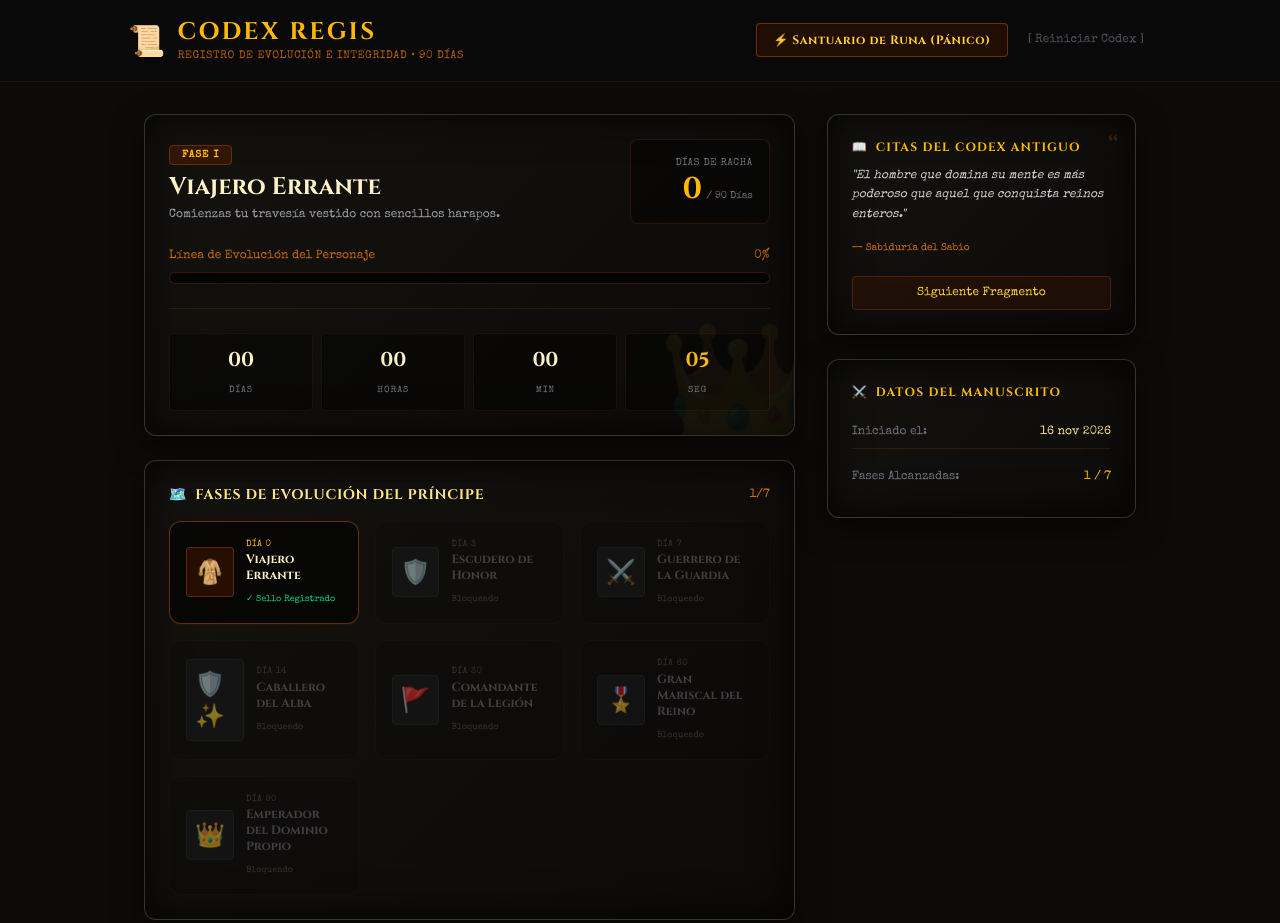
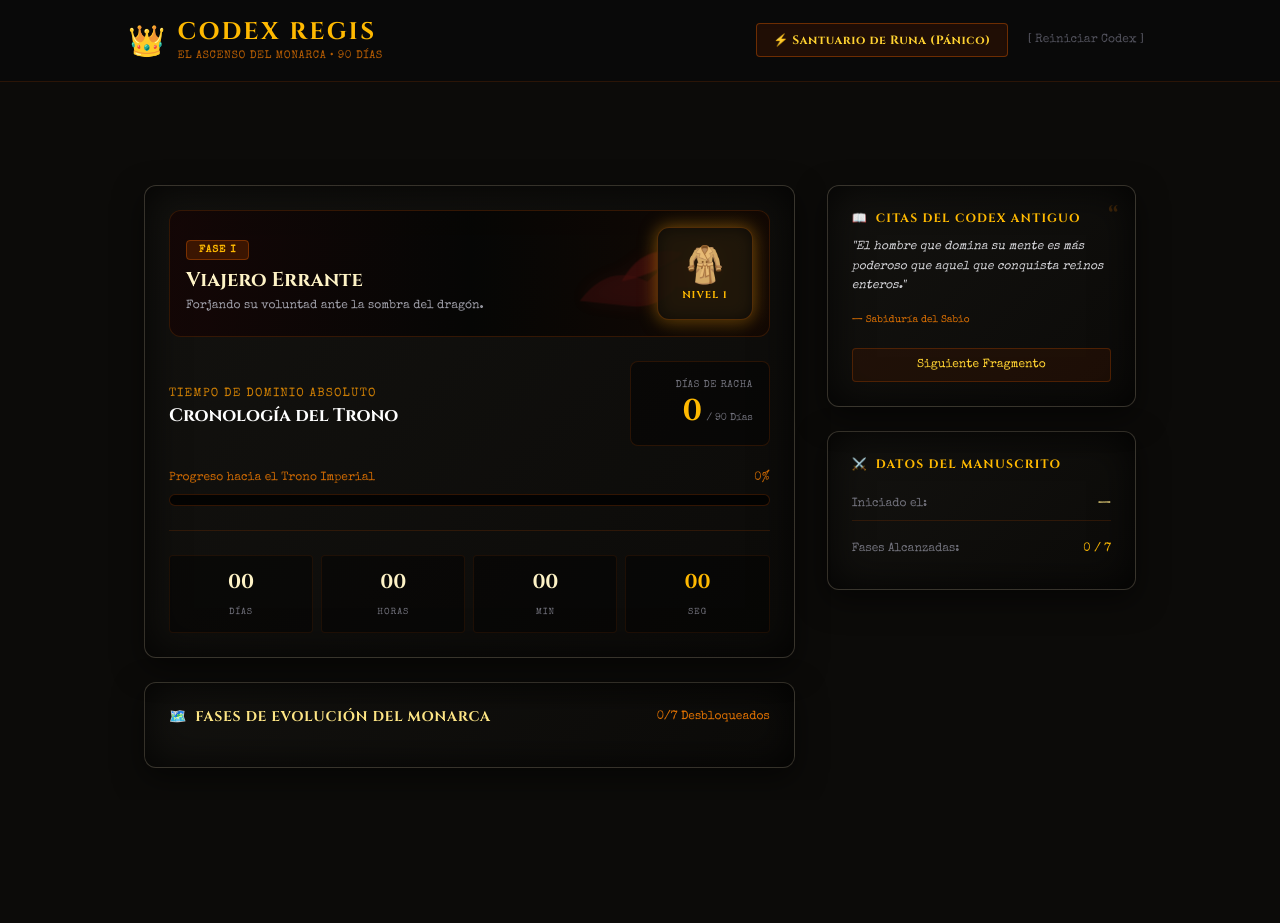
Before and after one commit to ddiegohoyos2007-tech/KingNF, a plain HTML site: page index.html in a window 1280 px wide. After the commit the page ends 800 px from the top, so only its background shows below. Drawn offline with nearby package versions, Linux system fonts and the light colour scheme.

Commit message:
Update index.html

```diff
--- a/index.html
+++ b/index.html
@@ -3,10 +3,10 @@
 <head>
     <meta charset="UTF-8">
     <meta name="viewport" content="width=device-width, initial-scale=1.0">
-    <title>Codex Regis — Bestiario de Disciplina</title>
+    <title>Codex Regis — El Ascenso del Monarca</title>
     <!-- Tailwind CSS -->
     <script src="https://cdn.jsdelivr.net/npm/@tailwindcss/browser@4"></script>
-    <!-- Google Fonts: Cinzel y Special Elite para estilo manuscrito medieval -->
+    <!-- Google Fonts -->
     <link href="https://fonts.googleapis.com/css2?family=Cinzel:wght@500;700;900&family=Special+Elite&family=Inter:wght@300;400;500;600&display=swap" rel="stylesheet">
     <style>
         body {
@@ -21,6 +21,23 @@
             border: 1px solid rgba(212, 197, 169, 0.2);
             box-shadow: inset 0 0 40px rgba(0, 0, 0, 0.8), 0 10px 30px rgba(0, 0, 0, 0.5);
         }
+        /* Animaciones épicas para el dragón y el príncipe */
+        @keyframes dragon-float {
+            0%, 100% { transform: translateY(0px) scale(1); filter: drop-shadow(0 0 8px rgba(239, 68, 68, 0.3)); }
+            50% { transform: translateY(-6px) scale(1.02); filter: drop-shadow(0 0 15px rgba(239, 68, 68, 0.6)); }
+        }
+        @keyframes prince-glow {
+            0%, 100% { filter: drop-shadow(0 0 5px rgba(245, 158, 11, 0.4)); }
+            50% { filter: drop-shadow(0 0 12px rgba(245, 158, 11, 0.8)); }
+        }
+        @keyframes fire-breath {
+            0%, 100% { opacity: 0.2; transform: scaleX(0.9); }
+            50% { opacity: 0.7; transform: scaleX(1.1); }
+        }
+        .animate-dragon { animation: dragon-float 6s ease-in-out infinite; }
+        .animate-prince { animation: prince-glow 4s ease-in-out infinite; }
+        .animate-fire { animation: fire-breath 3s ease-in-out infinite; }
+
         @keyframes rune-pulse {
             0%, 100% { transform: scale(1); opacity: 0.7; box-shadow: 0 0 15px rgba(212, 175, 55, 0.2); }
             50% { transform: scale(1.15); opacity: 1; box-shadow: 0 0 35px rgba(212, 175, 55, 0.5); }
@@ -34,10 +51,10 @@
     <header class="border-b border-amber-900/30 bg-zinc-950/90 backdrop-blur sticky top-0 z-50 py-4 px-6">
         <div class="max-w-5xl mx-auto flex flex-col sm:flex-row justify-between items-center gap-4">
             <div class="flex items-center gap-3">
-                <span class="text-3xl">📜</span>
+                <span class="text-3xl">👑</span>
                 <div>
                     <h1 class="font-cinzel text-xl sm:text-2xl font-bold tracking-widest text-amber-400">CODEX REGIS</h1>
-                    <p class="font-manuscript text-[11px] text-amber-600/80 tracking-wider">REGISTRO DE EVOLUCIÓN E INTEGRIDAD • 90 DÍAS</p>
+                    <p class="font-manuscript text-[11px] text-amber-600/80 tracking-wider">EL ASCENSO DEL MONARCA • 90 DÍAS</p>
                 </div>
             </div>
             <div class="flex items-center gap-3">
@@ -54,27 +71,56 @@
     <!-- CUERPO PRINCIPAL -->
     <main class="max-w-5xl w-full mx-auto px-4 py-8 grid grid-cols-1 lg:grid-cols-3 gap-8">
 
-        <!-- COLUMNA IZQUIERDA: ESTADO Y EVOLUCIÓN -->
+        <!-- COLUMNA IZQUIERDA: CONTADOR Y ESCENARIO ANIMADO (DRAGÓN + PRÍNCIPE) -->
         <div class="lg:col-span-2 space-y-6">
             <div class="parchment-card rounded-xl p-6 relative overflow-hidden">
-                <div class="absolute -right-6 -bottom-6 text-9xl opacity-5 pointer-events-none font-cinzel">👑</div>
 
+                <!-- ESCENARIO GRÁFICO ANIMADO DE FONDO (DRAGÓN Y PRÍNCIPE) -->
+                <div class="mb-6 bg-black/60 rounded-xl p-4 border border-amber-900/40 relative overflow-hidden flex flex-col sm:flex-row items-center justify-between gap-4">
+                    <!-- Efecto de atmósfera de fondo -->
+                    <div class="absolute inset-0 bg-gradient-to-r from-red-950/20 via-transparent to-amber-950/20 pointer-events-none"></div>
+
+                    <!-- DRAGÓN DE FONDO (ANIMADO) -->
+                    <div class="absolute right-4 top-2 opacity-30 pointer-events-none animate-dragon flex items-center">
+                        <svg class="w-48 h-32 text-red-600" viewBox="0 0 200 120" fill="currentColor">
+                            <!-- Silueta estilizada de Dragón con Alas -->
+                            <path d="M20,80 Q50,40 90,60 Q130,20 170,50 Q150,70 120,65 Q100,90 70,85 Z" fill="#991b1b" opacity="0.6"/>
+                            <path d="M60,60 Q80,20 120,30 Q100,50 60,60 Z" fill="#dc2626" class="animate-fire"/>
+                            <circle cx="160" cy="45" r="3" fill="#f87171"/>
+                        </svg>
+                    </div>
+
+                    <!-- INFORMACIÓN DEL RANGO -->
+                    <div class="z-10">
+                        <span id="prince-rank" class="font-manuscript text-[10px] uppercase tracking-widest bg-amber-950/80 text-amber-400 border border-amber-700/50 px-3 py-1 rounded font-bold">Fase I</span>
+                        <h2 id="prince-title" class="font-cinzel text-xl font-bold text-amber-100 mt-2">Viajero Errante</h2>
+                        <p id="prince-desc" class="font-manuscript text-xs text-zinc-400 mt-1 max-w-xs">Forjando su voluntad ante la sombra del dragón.</p>
+                    </div>
+
+                    <!-- PERSONAJE / PRÍNCIPE (ANIMADO AL LADO DEL CONTADOR) -->
+                    <div class="z-10 flex flex-col items-center justify-center bg-zinc-950/80 border border-amber-600/30 px-6 py-4 rounded-xl animate-prince shadow-lg">
+                        <div id="prince-avatar" class="text-4xl mb-1 transition-all duration-500">🧥</div>
+                        <span id="prince-level-badge" class="font-cinzel text-[10px] text-amber-400 font-bold tracking-widest uppercase">Nivel 1</span>
+                    </div>
+                </div>
+
+                <!-- CONTADOR EN TIEMPO REAL -->
                 <div class="flex flex-col md:flex-row justify-between items-start md:items-center gap-6 mb-6">
                     <div>
-                        <span id="prince-rank" class="font-manuscript text-[10px] uppercase tracking-widest bg-amber-950/60 text-amber-400 border border-amber-700/40 px-3 py-1 rounded font-bold">Iniciando Travesía...</span>
-                        <h2 id="prince-title" class="font-cinzel text-2xl font-bold text-amber-100 mt-2">Viajero Errante</h2>
-                        <p id="prince-desc" class="font-manuscript text-xs text-zinc-400 mt-1">El pergamino registra los primeros pasos de la voluntad.</p>
+                        <span class="font-manuscript text-xs text-amber-500/80 uppercase tracking-widest">Tiempo de Dominio Absoluto</span>
+                        <h3 class="font-cinzel text-lg font-bold text-white">Cronología del Trono</h3>
                     </div>
-                    <div class="text-right bg-black/40 p-4 rounded-lg border border-amber-900/30 min-w-[140px]">
+                    <div class="text-right bg-black/40 p-4 rounded-lg border border-amber-900/30 min-w-[140px] w-full md:w-auto">
                         <span class="font-manuscript text-[10px] text-zinc-500 block uppercase tracking-wider">Días de Racha</span>
                         <span id="days-count" class="font-cinzel text-3xl font-bold text-amber-400">0</span>
                         <span class="font-manuscript text-[10px] text-zinc-500">/ 90 Días</span>
                     </div>
                 </div>
 
+                <!-- BARRA DE PROGRESO -->
                 <div class="space-y-2">
                     <div class="flex justify-between font-manuscript text-xs text-amber-600/90">
-                        <span>Línea de Evolución del Personaje</span>
+                        <span>Progreso hacia el Trono Imperial</span>
                         <span id="progress-percent">0%</span>
                     </div>
                     <div class="w-full bg-black/80 rounded-full h-3 p-0.5 border border-amber-900/40">
@@ -82,6 +128,7 @@
                     </div>
                 </div>
 
+                <!-- CRONÓMETRO (Días, Horas, Minutos, Segundos) -->
                 <div class="grid grid-cols-4 gap-2 mt-6 pt-6 border-t border-amber-900/30 text-center">
                     <div class="bg-black/40 p-3 rounded border border-amber-900/20">
                         <span id="time-days" class="font-cinzel text-xl font-bold text-amber-100 block">00</span>
@@ -102,11 +149,11 @@
                 </div>
             </div>
 
-            <!-- BESTIARIO / FASES DE EVOLUCIÓN -->
+            <!-- BESTIARIO Y FASES -->
             <div class="parchment-card rounded-xl p-6">
                 <div class="flex justify-between items-center mb-4">
                     <h3 class="font-cinzel text-sm font-bold text-amber-200 uppercase tracking-wider flex items-center gap-2">
-                        <span>🗺️</span> Fases de Evolución del Príncipe
+                        <span>🗺️</span> Fases de Evolución del Monarca
                     </h3>
                     <span class="font-manuscript text-xs text-amber-600" id="unlocked-count">0/7 Desbloqueados</span>
                 </div>
@@ -149,141 +196,8 @@
         </div>
     </main>
 
-    <!-- MODAL DE PÁNICO (RESPIRACIÓN RÚNICA) -->
+    <!-- MODAL DE PÁNICO -->
     <div id="panic-modal" class="fixed inset-0 bg-black/95 backdrop-blur-sm z-50 hidden flex items-center justify-center p-4">
         <div class="parchment-card rounded-2xl max-w-lg w-full p-8 relative shadow-2xl text-center space-y-6 border border-amber-600/30">
             <button onclick="closePanicModal()" class="absolute top-4 right-4 text-zinc-400 hover:text-white text-sm font-bold w-8 h-8 rounded bg-amber-950/40 flex items-center justify-center cursor-pointer border border-amber-800/40">✕</button>
             <div>
-                <span class="font-manuscript text-[10px] text-amber-400 uppercase tracking-widest bg-amber-950/60 border border-amber-700/40 px-3 py-1 rounded">Santuario Interior</span>
-                <h3 class="font-cinzel text-xl font-bold text-amber-100 mt-3">Calma la Tempestad</h3>
-            </div>
-            <div class="py-6 flex flex-col items-center justify-center">
-                <div id="breath-circle" class="w-36 h-36 rounded-full border-2 border-amber-500/60 bg-amber-500/10 flex items-center justify-center animate-rune transition-all duration-1000">
-                    <span id="breath-text" class="font-cinzel text-xs font-bold text-amber-300 tracking-wider">Inhala...</span>
-                </div>
-            </div>
-            <div class="bg-black/60 p-4 rounded border border-amber-900/30 text-left">
-                <p id="panic-quote" class="font-manuscript text-xs text-zinc-300 italic">"El verdadero guerrero vence el caos en su interior..."</p>
-            </div>
-            <button onclick="closePanicModal()" class="w-full bg-gradient-to-r from-amber-700 to-amber-500 text-black font-cinzel font-bold text-xs py-3 rounded cursor-pointer">Retomar el Camino Real</button>
-        </div>
-    </div>
-
-    <!-- SCRIPT DE LÓGICA Y LOCALSTORAGE -->
-    <script>
-        const princeStages = [
-            { days: 0, title: "Viajero Errante", rank: "Fase I", desc: "Comienzas tu travesía vestido con sencillos harapos.", icon: "🧥" },
-            { days: 3, title: "Escudero de Honor", rank: "Fase II", desc: "Has demostrado constancia inicial en la disciplina.", icon: "🛡️" },
-            { days: 7, title: "Guerrero de la Guardia", rank: "Fase III", desc: "Una semana de férreo dominio propio y escudo forjado.", icon: "⚔️" },
-            { days: 14, title: "Caballero del Alba", rank: "Fase IV", desc: "Dos semanas imbatibles con coraza pulida.", icon: "🛡️✨" },
-            { days: 30, title: "Comandante de la Legión", rank: "Fase V", desc: "Un mes entero conquistando las riendas de tu mente.", icon: "🚩" },
-            { days: 60, title: "Gran Mariscal del Reino", rank: "Fase VI", desc: "Dos meses de templanza y sabiduría inquebrantable.", icon: "🎖️" },
-            { days: 90, title: "Emperador del Dominio Propio", rank: "Fase Final", desc: "Cúspide del códex. Dueño absoluto del trono imperial.", icon: "👑" }
-        ];
-
-        const quotes = [
-            { text: "El hombre que domina su mente es más poderoso que aquel que conquista reinos enteros.", author: "Crónicas del Sabio" },
-            { text: "La disciplina es elegir entre lo que deseas ahora y aquello en lo que te quieres convertir.", author: "Manuscrito Antiguo" },
-            { text: "Cada impulso vencido añade una runa indestructible a tu armadura espiritual.", author: "Codex Regis" }
-        ];
-
-        let startDate = localStorage.getItem('codex_start_date');
-        if (!startDate) {
-            startDate = new Date().getTime();
-            localStorage.setItem('codex_start_date', startDate);
-        } else {
-            startDate = parseInt(startDate);
-        }
-
-        document.getElementById('start-date-text').innerText = new Date(startDate).toLocaleDateString('es-ES', { day: 'numeric', month: 'short', year: 'numeric' });
-
-        function updateCodexApp() {
-            const diffMs = new Date().getTime() - startDate;
-            const totalSecs = Math.floor(diffMs / 1000);
-            const days = Math.floor(totalSecs / (3600 * 24));
-            const hours = Math.floor((totalSecs % (3600 * 24)) / 3600);
-            const mins = Math.floor((totalSecs % 3600) / 60);
-            const secs = totalSecs % 60;
-
-            document.getElementById('days-count').innerText = days;
-            document.getElementById('time-days').innerText = String(days).padStart(2, '0');
-            document.getElementById('time-hours').innerText = String(hours).padStart(2, '0');
-            document.getElementById('time-mins').innerText = String(mins).padStart(2, '0');
-            document.getElementById('time-secs').innerText = String(secs).padStart(2, '0');
-
-            let percent = Math.min(Math.floor((days / 90) * 100), 100);
-            document.getElementById('progress-percent').innerText = percent + '%';
-            document.getElementById('progress-bar').style.width = percent + '%';
-
-            let currentStage = princeStages[0];
-            princeStages.forEach(stage => { if (days >= stage.days) currentStage = stage; });
-
-            document.getElementById('prince-rank').innerText = currentStage.rank;
-            document.getElementById('prince-title').innerText = currentStage.title;
-            document.getElementById('prince-desc').innerText = currentStage.desc;
-
-            let milestonesCount = princeStages.filter(s => days >= s.days).length;
-            document.getElementById('milestones-completed').innerText = milestonesCount + ' / ' + princeStages.length;
-
-            renderAchievements(days);
-        }
-
-        function renderAchievements(currentDays) {
-            const grid = document.getElementById('achievements-grid');
-            grid.innerHTML = '';
-            let unlockedCount = 0;
-
-            princeStages.forEach(stage => {
-                const isUnlocked = currentDays >= stage.days;
-                if (isUnlocked) unlockedCount++;
-
-                const card = document.createElement('div');
-                card.className = `p-4 rounded-xl border flex items-center gap-3 transition ${isUnlocked ? 'bg-black/60 border-amber-600/40 text-amber-100 shadow-sm shadow-amber-900/20' : 'bg-black/20 border-amber-950/40 text-zinc-600 opacity-50'}`;
-                card.innerHTML = `
-                    <div class="text-2xl p-2 rounded ${isUnlocked ? 'bg-amber-950/50 border border-amber-700/40' : 'bg-zinc-900 border border-zinc-800'}">${stage.icon}</div>
-                    <div>
-                        <span class="font-manuscript text-[9px] ${isUnlocked ? 'text-amber-400' : 'text-zinc-600'} uppercase tracking-wider block">Día ${stage.days}</span>
-                        <h4 class="font-cinzel text-xs font-bold ${isUnlocked ? 'text-amber-100' : 'text-zinc-500'}">${stage.title}</h4>
-                        <span class="font-manuscript text-[9px] ${isUnlocked ? 'text-emerald-400' : 'text-zinc-600'} font-medium">${isUnlocked ? '✓ Sello Registrado' : 'Bloqueado'}</span>
-                    </div>
-                `;
-                grid.appendChild(card);
-            });
-            document.getElementById('unlocked-count').innerText = unlockedCount + '/' + princeStages.length;
-        }
-
-        let currentQuoteIndex = 0;
-        function rotateQuote() {
-            currentQuoteIndex = (currentQuoteIndex + 1) % quotes.length;
-            document.getElementById('daily-quote').innerText = `"${quotes[currentQuoteIndex].text}"`;
-            document.getElementById('daily-author').innerText = `— ${quotes[currentQuoteIndex].author}`;
-        }
-
-        function openPanicModal() {
-            document.getElementById('panic-modal').classList.remove('hidden');
-            document.getElementById('panic-modal').classList.add('flex');
-        }
-        function closePanicModal() {
-            document.getElementById('panic-modal').classList.remove('flex');
-            document.getElementById('panic-modal').classList.add('hidden');
-        }
-        function resetProgress() {
-            if (confirm("¿Deseas reiniciar las crónicas de este códex?")) {
-                startDate = new Date().getTime();
-                localStorage.setItem('codex_start_date', startDate);
-                updateCodexApp();
-            }
-        }
-
-        setInterval(updateCodexApp, 1000);
-        updateCodexApp();
-
-        const breathText = document.getElementById('breath-text');
-        let inhale = true;
-        setInterval(() => {
-            breathText.innerText = inhale ? "Exhala..." : "Inhala...";
-            inhale = !inhale;
-        }, 4000);
-    </script>
-</body>
-</html>
```
